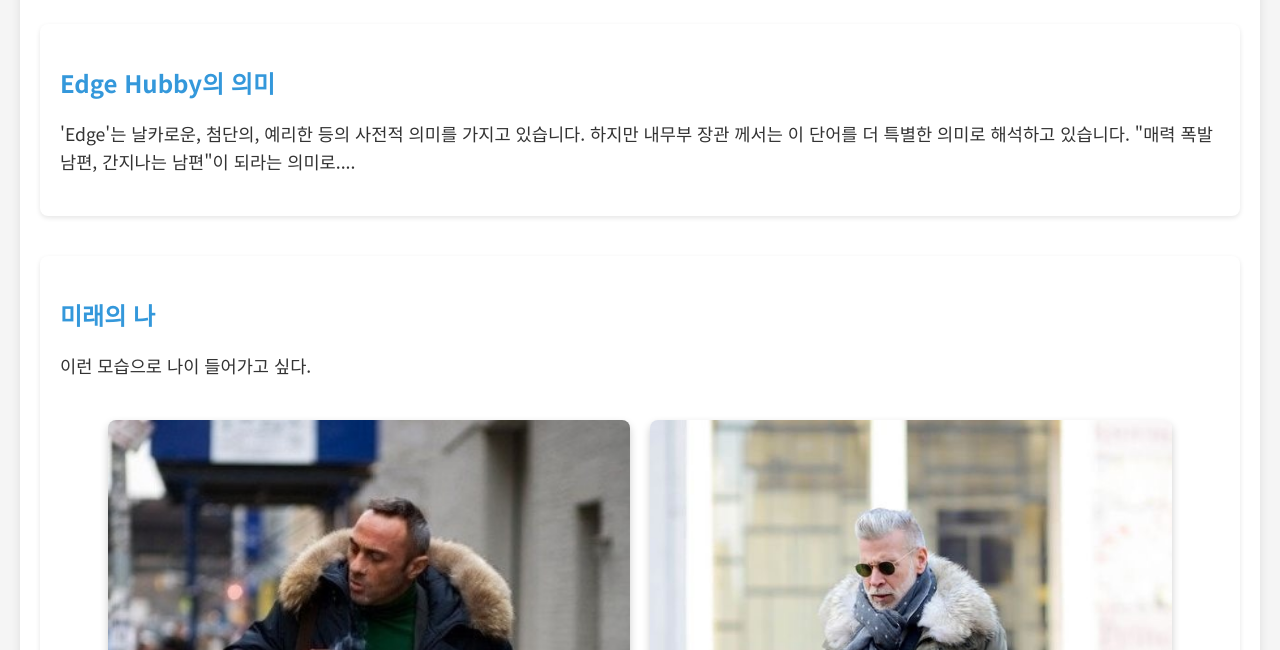
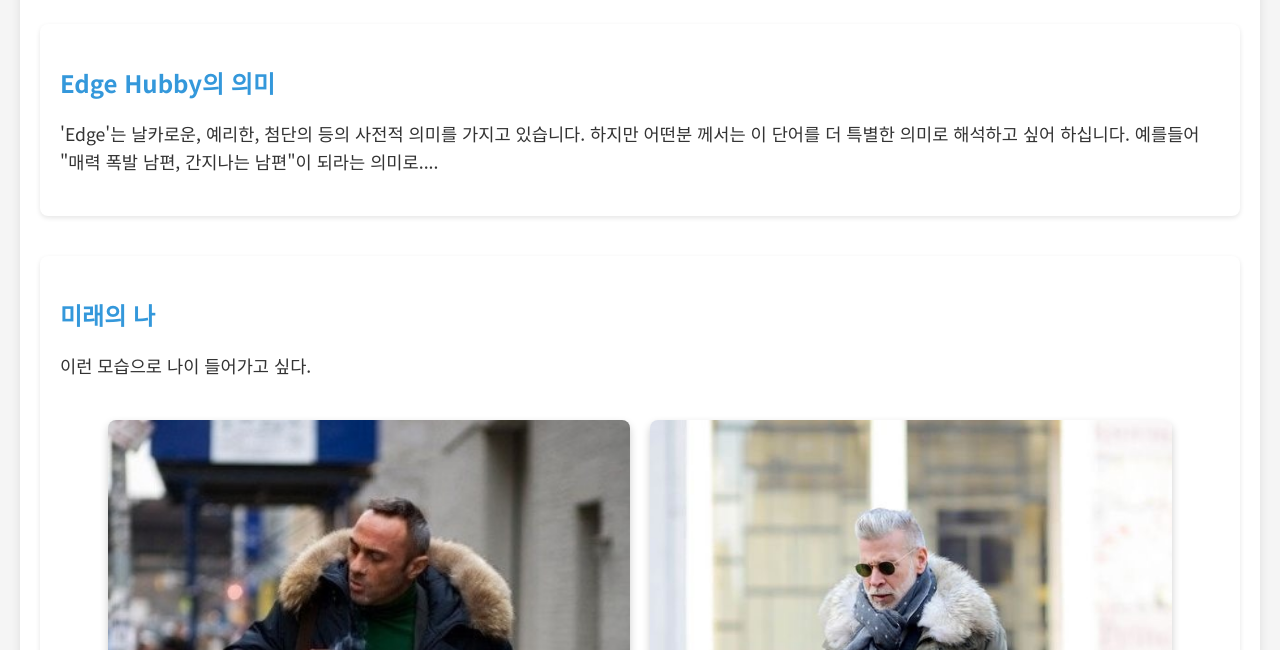
Before and after one commit to khs3131/docker, a plain HTML site: page nginx-basic/index.html in a window 1280 px wide. Shown: the part 150-800 px from the top of the page. Drawn offline with Linux system fonts and the light colour scheme.

```diff
--- a/nginx-basic/index.html
+++ b/nginx-basic/index.html
@@ -14,9 +14,9 @@
         <div class="dream-section">
             <h2>Edge Hubby의 의미</h2>
             <p>
-                'Edge'는 날카로운, 첨단의, 예리한 등의 사전적 의미를 가지고 있습니다.
-                하지만 내무부 장관 께서는 이 단어를 더 특별한 의미로 해석하고 있습니다.
-                "매력 폭발 남편, 간지나는 남편"이 되라는 의미로....
+                'Edge'는 날카로운, 예리한, 첨단의 등의 사전적 의미를 가지고 있습니다.
+                하지만 어떤분 께서는 이 단어를 더 특별한 의미로 해석하고 싶어 하십니다.
+                예를들어 "매력 폭발 남편, 간지나는 남편"이 되라는 의미로....
             </p>
         </div>
 
```
Also changed, not shown: 3 other files.
